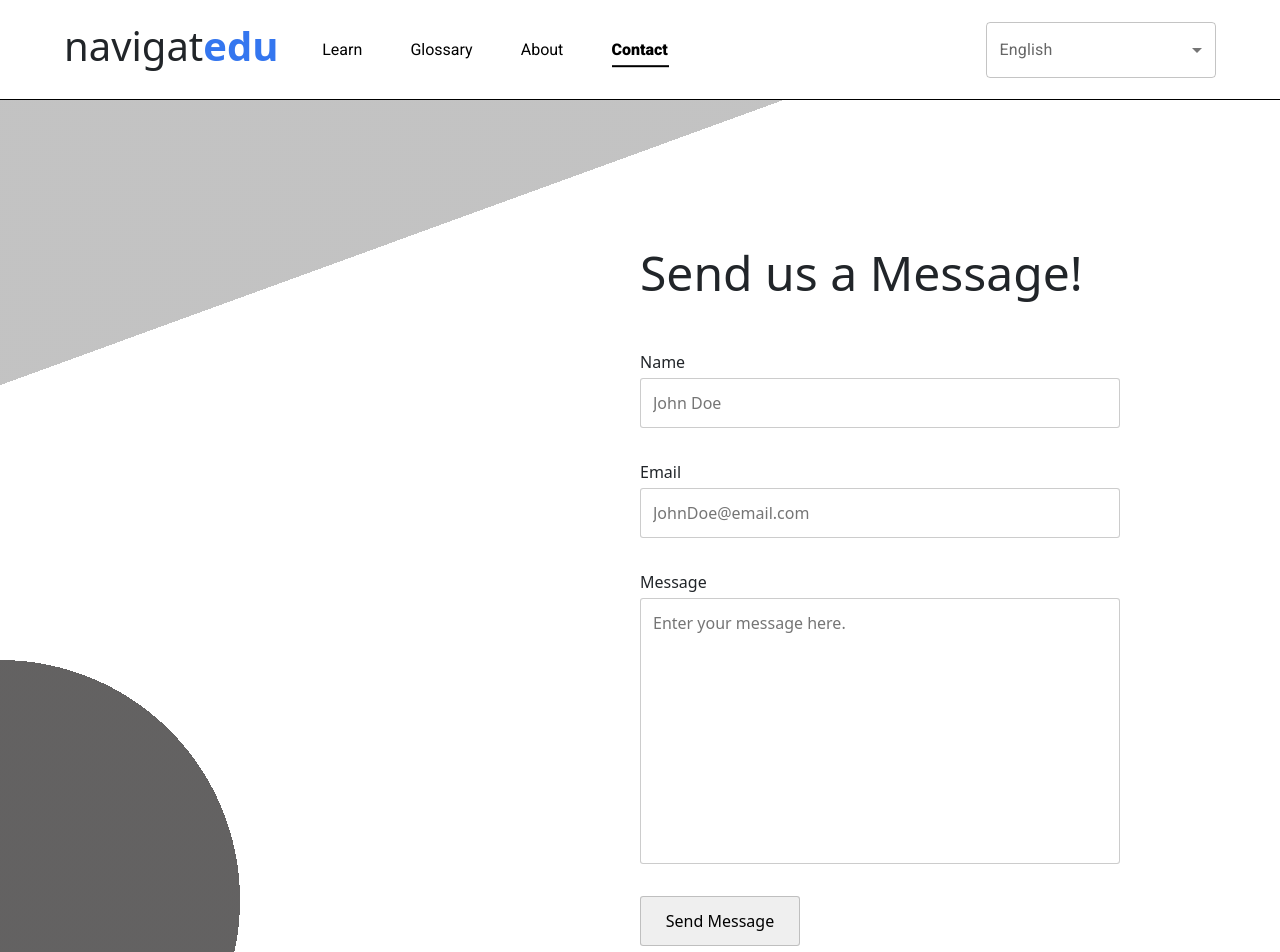
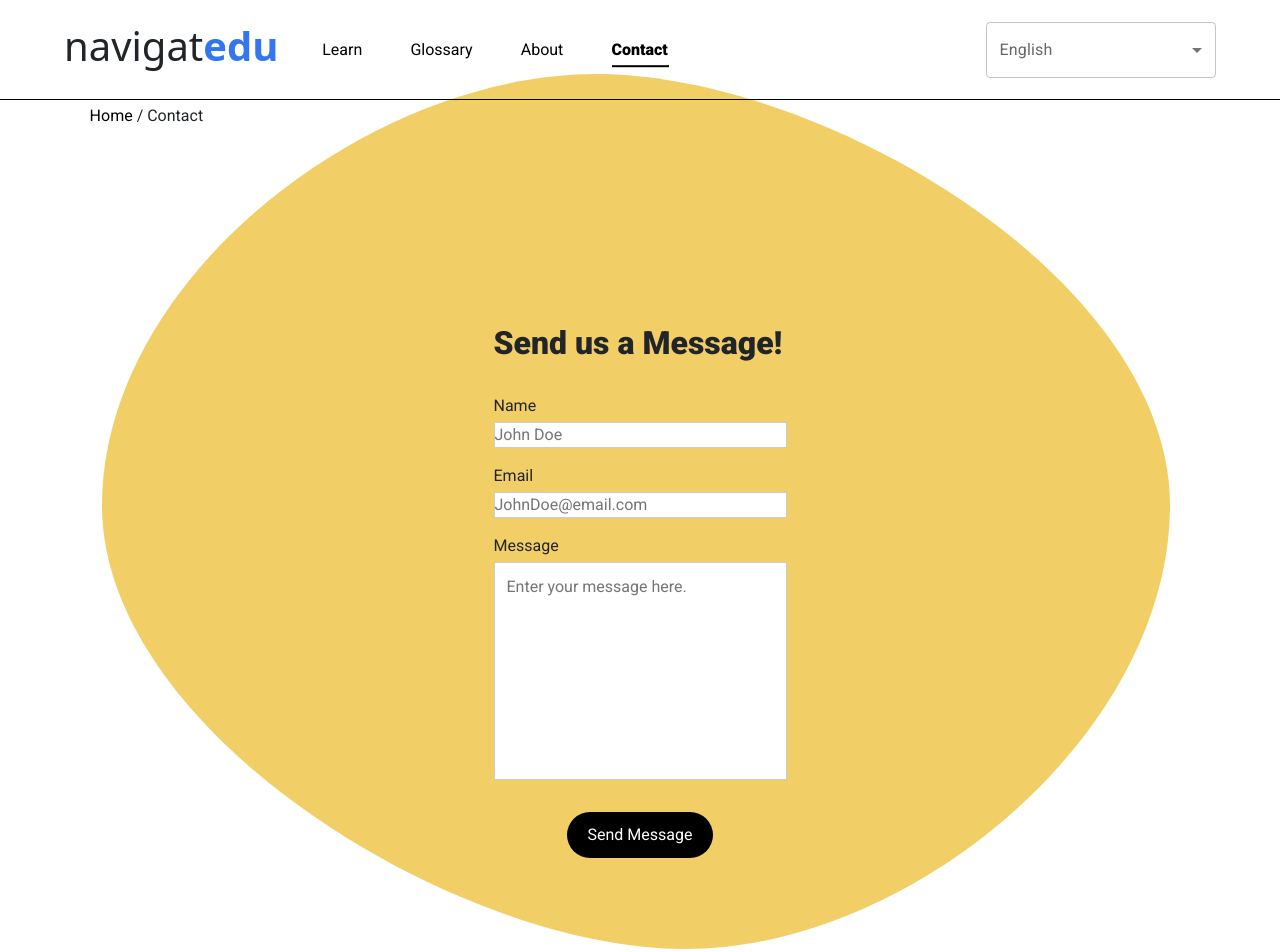
Before and after one commit to qingge-yu/hackathon-frontend, a React (Create React App) app: page /contact in a window 1280 px wide. Shown: the top 952 px of the page. Built offline with nearby package versions, Linux system fonts and the light colour scheme; no server answers.

Commit message:
finishes adjusting contact page with new design

```diff
--- a/src/pages/ContactPage/ContactPage.css
+++ b/src/pages/ContactPage/ContactPage.css
@@ -50,6 +50,7 @@ html, body {
     display: flex;
 }
 
+
 .flex.column {
     flex-direction: column;
 }
@@ -87,22 +88,34 @@ html, body {
 /* --------------- *
  *   APPLICATION   *
  * --------------- */
-h1.contact {
-    margin: 3rem 0;
-    font-size: clamp(2rem, 4.5vw, 3rem) !important;
+h2.contact {
+    margin: 2rem 0;
+    /* font-size: clamp(2rem, 4.5vw, 3rem) !important; */
     text-align: left;
+    font-weight: 600;
 }
 
-.contact-form > input[type=button] {
+.contact-form>input[type=button] {
     max-width: 10rem;
 }
 
 section.content-container {
-    display: grid;
-    grid-template-columns: 1fr 1fr;
+    display: flex;
+    justify-content: center;
+    align-items: center;
+    width: 100%;
     height: 60rem;
-    background: radial-gradient(circle, #1c1a1aaf 30%, transparent 20%) -40rem 20rem no-repeat,
-    linear-gradient(-20deg, transparent 80%, #87878780 10%);
+    background: transparent;
+    font-family: 'Roboto', sans-serif;
+}
+
+.contactBG {
+    position: absolute;
+    width: 1068px;
+    left: calc(50% - 1068px/2 - 4px);
+    top: 9.28%;
+    bottom: 5.27%;
+    z-index: -1;
 }
 
 .form-container {
@@ -112,26 +125,48 @@ section.content-container {
     grid-template-rows: auto 1fr;
 }
 
-.contact-form > input, textarea {
-    margin-bottom: 2rem;
-    border-radius: 0.2rem;
+.contact-form>input, textarea {
+    margin-bottom: 1rem;
     border: 1px solid rgba(0, 0, 0, 0.2);
 }
 
-.contact-form > label {
+.contact-form>label {
     margin-bottom: 0.25rem;
 }
 
 .contact-form {
-    max-width: 30rem;
+    height: 30rem;
+    max-width: 50rem;
     width: 100%;
 }
 
-#message, .contact-form > input {
-    padding: .75rem;
-    resize: none;
+.contactBtn {
+    background-color: black;
+    color: white;
+    border-radius: 50px;
+    padding: 10px 20px;
+    max-width: 8rem;
+    margin: auto;
+}
+
+.directoryPath {
+    position: absolute;
+    left: 7%;
+    top: 13%;
+}
+
+.homeLink {
+    text-decoration: none;
+    color: black;
+}
+
+.homeLink:hover {
+    text-decoration: underline;
+    color: black;
 }
 
 #message {
+    padding: .75rem;
+    resize: none;
     margin-bottom: 2rem;
 }
--- a/src/pages/ContactPage/ContactPage.jsx
+++ b/src/pages/ContactPage/ContactPage.jsx
@@ -1,20 +1,26 @@
+import { Link } from 'react-router-dom'
 import './ContactPage.css';
 
 const Contact = () => {
 
-    return(
+    return (
         <section className="content-container">
-            <div></div>
+            <svg className="contactBG" width="1068" height="875" viewBox="0 0 1068 875" fill="none" xmlns="http://www.w3.org/2000/svg">
+                <path d="M1068 431.647C1068 658.726 810.186 875 582.921 875C355.655 875 0 658.726 0 431.647C0 204.569 266.814 0 494.079 0C721.345 0 1068 204.569 1068 431.647Z" fill="#F2CF66" />
+            </svg>
+            <p className="directoryPath">
+                <Link to="/home" className="homeLink">Home</Link> / Contact
+            </p>
             <div className="form-container">
-                <h1 className='contact'>Send us a Message!</h1>
+                <h2 className='contact'>Send us a Message!</h2>
                 <form action="" className="contact-form flex column">
                     <label htmlFor="name">Name</label>
-                    <input type="text" name="name" id="name" placeholder="John Doe"/>
+                    <input type="text" name="name" id="name" placeholder="John Doe" />
                     <label htmlFor="email">Email</label>
-                    <input type="email" name="email" id="email" placeholder="JohnDoe@email.com"/>
+                    <input type="email" name="email" id="email" placeholder="JohnDoe@email.com" />
                     <label htmlFor="message">Message</label>
                     <textarea name="message" id="message" cols="30" rows="10" placeholder="Enter your message here."></textarea>
-                    <input type="button" value="Send Message" />
+                    <input className="contactBtn" type="button" value="Send Message" />
                 </form>
             </div>
         </section>
```
